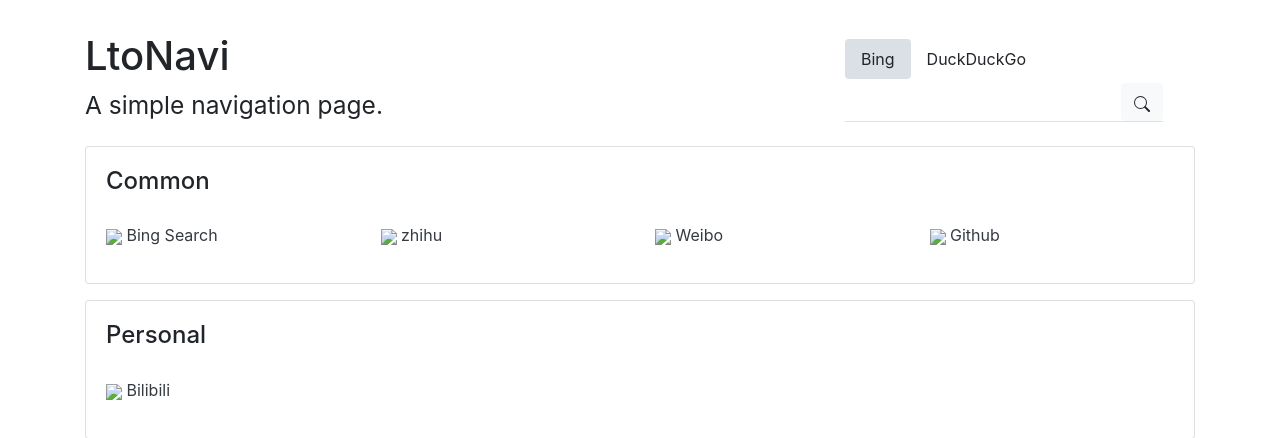
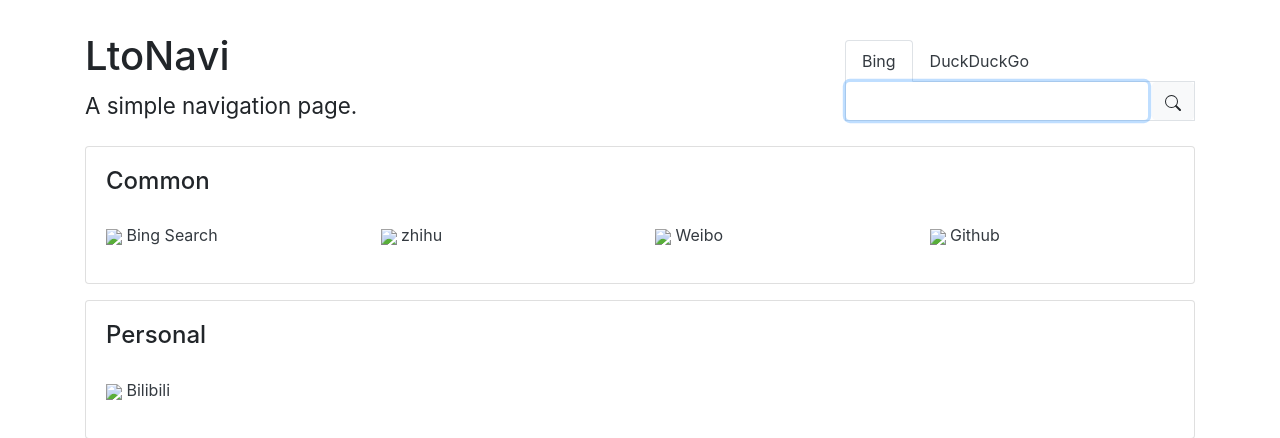
Before and after one commit to wu1yi2fan/LtoNavi, a PHP site: page / in a window 1280 px wide. Shown: the top 438 px of the page. Run offline with PHP 8.4, Linux system fonts and the light colour scheme; some libraries are stand-ins or nearby versions.

Commit message:
Update index.php

```diff
--- a/php/index.php
+++ b/php/index.php
@@ -7,7 +7,7 @@
 
 <!--Bootstrap-->
 <meta name="viewport" content="width=device-width, initial-scale=1.0">
-<link href="bootstrap/css/bootstrap.min.css" rel="stylesheet">
+<link href="https://cdn.staticfile.org/twitter-bootstrap/4.5.2/css/bootstrap.min.css" rel="stylesheet">
       <!--[if lt IE 9]>
          <script src="https://oss.maxcdn.com/libs/html5shiv/3.7.0/html5shiv.js"></script>
          <script src="https://oss.maxcdn.com/libs/respond.js/1.3.0/respond.min.js"></script>
@@ -19,7 +19,7 @@ LtoNavi
 
 <style>
 	.webicon {
-		max-width: 16px;
+		max-width: 20px;
 		height: auto;
 	}
 
@@ -55,28 +55,28 @@ LtoNavi
 
 <div class="nav-header">
 	<div class="row">
-	<div class="atitle col-12 col-sm-8">
+	<div class="atitle col-12 col-lg-8 col-md-6">
 		<h1>LtoNavi</h1>
 		<h3><small>A simple navigation page.</small></h3>
 	</div>
 
-	<div class="search-bar col-12 col-sm-4 align-self-center">
-	<ul class="nav nav-pills border-bottom-0 ">
-		<li class="nav-item">
-			<a href="#bing" data-toggle="pill" class="nav-link active btn-light">Bing</a>
+	<div class="search-bar col-12 col-md-6 col-lg-4 align-self-center">
+	<ul class="nav nav-tabs ">
+		<li class="nav-item ">
+			<a href="#bing" data-toggle="tab" class="nav-link text-dark active " >Bing</a>
 		</li>
 
-		<li class="nav-item">
-			<a href="#duckduckgo" data-toggle="pill" class="nav-link btn-light">DuckDuckGo</a>
+		<li class="nav-item ">
+			<a href="#duckduckgo" data-toggle="tab" class="nav-link text-dark">DuckDuckGo</a>
 		</li>
 
 	</ul>
 
-	<div class="tab-content padding-top-025">
+	<div class="tab-content border border-top-0 ">
 		<div class="tab-pane active" id="bing">
 			<div class="search">
-				<form action="https://www.bing.com/search" class="custom-control-inline search-bar border-bottom">
-					<input id="bar" class="form-control border-0" name="q" value="" type="search">
+				<form action="https://www.bing.com/search" class="custom-control-inline search-bar w-100 ">
+					<input id="bar" autofocus="autofocus" class="form-control border-0" name="q" value="" type="search">
 					<div class="padding-left-025">
 					<button id="button" class="btn btn-light align-self-center" type="submit">
 						<svg width="1em" height="1em" viewBox="0 0 16 16" class="bi bi-search" fill="currentColor" xmlns="http://www.w3.org/2000/svg">
@@ -90,8 +90,8 @@ LtoNavi
 		</div>
 		<div class="tab-pane" id="duckduckgo">
 			<div class="search">
-				<form action="https://duckduckgo.com/" class="custom-control-inline search-bar border-bottom">
-					<input id="bar" class="form-control border-0" name="q" value="" type="search">
+				<form action="https://duckduckgo.com/" class="custom-control-inline search-bar w-100">
+					<input id="bar" autofocus="autofocus" class="form-control border-0" name="q" value="" type="search">
 					<div class="padding-left-025">
 					<button id="button" class="btn btn-light align-self-center" type="submit">
 						<svg width="1em" height="1em" viewBox="0 0 16 16" class="bi bi-search" fill="currentColor" xmlns="http://www.w3.org/2000/svg">
@@ -162,7 +162,7 @@ for ($categroy_num = 0;$categroy_num <$categroy_num0;$categroy_num++){ //不用f
 
       ?>
 
-      <div class="col-6 col-sm-3 nav-single align-self-center">
+      <div class="col-6 col-md-3 col-sm-4 nav-single align-self-center">
 			<img class="webicon" src="<?php echo $link_profile[2]; ?>">
 			<a class="text-dark" href="<?php echo $link_profile[1]; ?>"><?php echo $link_profile[0]; ?></a>
       </div>
```
